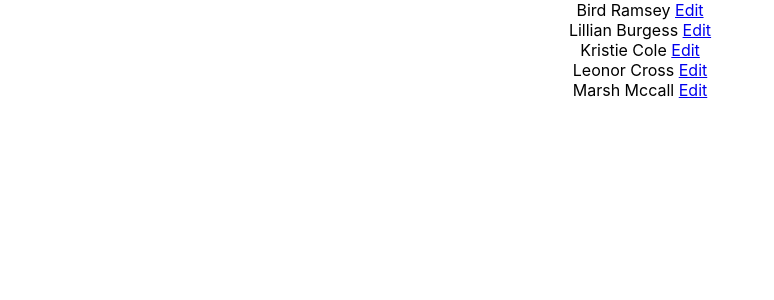
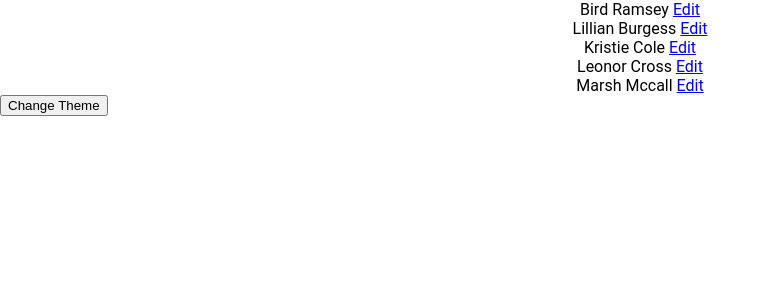
Before and after one commit to SolWika/ForteExercise, a React (Create React App) app: page / in a window 1280 px wide. Shown: the top 300 px of the page, without its empty margins (0-774 px from the left). Built offline with nearby package versions, Linux system fonts and the light colour scheme; data requests are answered from the project's data file.

Commit message:
Add Material UI, Styled Components. Add theme with swicher light or dark theme and add React hook that will check if the user prefers dark mode.

```diff
--- a/package.json
+++ b/package.json
@@ -3,10 +3,13 @@
     "version": "0.1.0",
     "private": true,
     "dependencies": {
+        "@mui/material": "^5.6.3",
+        "@mui/styled-engine-sc": "^5.6.1",
         "react": "^18.0.0",
         "react-dom": "^18.0.0",
         "react-router-dom": "^6.3.0",
-        "react-scripts": "5.0.1"
+        "react-scripts": "5.0.1",
+        "styled-components": "^5.3.5"
     },
     "scripts": {
         "start": "concurrently \"react-scripts start\" \"json-server --watch db.json --port 3001\"",
--- a/src/App.jsx
+++ b/src/App.jsx
@@ -1,16 +1,48 @@
+import { useState, useEffect } from "react";
+import { Routes, Route } from "react-router-dom";
 import "./App.css";
-import EditIntern from "./EditIntern";
-import InternList from "./InternList";
-import { Routes, Route } from "react-router-dom";
+
+import EditIntern from "./components/pages/EditIntern";
+import InternList from "./components/pages/InternList";
+
+import { ThemeProvider } from "styled-components";
+import { GlobalStyles } from "./styles/themes";
+import { lightTheme } from "./styles/lightTheme";
+import { darkTheme } from "./styles/darkTheme";
 
 function App() {
+  const [theme, setTheme] = useState("light");
+  const isDarkTheme = theme === "dark";
+
+  const themeToggler = () => {
+    theme === "light" ? setTheme("dark") : setTheme("light");
+    const updatedTheme = isDarkTheme ? "light" : "dark";
+    setTheme(updatedTheme);
+    localStorage.setItem("theme", updatedTheme);
+  };
+  useEffect(() => {
+    const savedTheme = localStorage.getItem("theme");
+    const prefersDark =
+      window.matchMedia &&
+      window.matchMedia("(prefers-color-scheme: dark)").matches;
+    if (savedTheme && ["dark", "light"].includes(savedTheme)) {
+      setTheme(savedTheme);
+    } else if (prefersDark) {
+      setTheme("dark");
+    }
+  }, []);
   return (
+    <ThemeProvider theme={theme === "light" ? lightTheme : darkTheme}>
+      <GlobalStyles />
+
       <div className="App">
         <Routes>
           <Route path="/interns/:id" exact element={<EditIntern />} />
           <Route path="/" element={<InternList />} />
         </Routes>
       </div>
+      <button onClick={() => themeToggler()}>Change Theme</button>
+    </ThemeProvider>
   );
 }
 
--- a/src/InternList.jsx
+++ /dev/null
@@ -1,24 +0,0 @@
-import React, { useEffect, useState } from 'react';
-import { NavLink } from 'react-router-dom';
-
-const InternList = () => {
-
-    const [interns, setInterns] = useState([]);
-
-    useEffect(() => {
-        const fetchInterns = async () => {
-            const response = await fetch('http://localhost:3001/interns');
-            const interns = await response.json();
-            setInterns(interns);
-        }
-        fetchInterns();
-    }, []);
-
-    return (
-        <div>
-            {interns.map(u => (<div key={u.id}>{u.name} <NavLink to={`/interns/${u.id}`}>Edit</NavLink></div>))}
-        </div>
-    );
-};
-
-export default InternList;
--- /dev/null
+++ b/src/components/pages/InternList.jsx
@@ -0,0 +1,37 @@
+import React, { useEffect, useState } from "react";
+import { NavLink } from "react-router-dom";
+import styled from "styled-components";
+
+const StyledApp = styled.div`
+  color: ${(props) => props.theme.fontColor};
+`;
+
+const InternList = () => {
+  const [interns, setInterns] = useState([]);
+
+  useEffect(() => {
+    const fetchInterns = async () => {
+      const response = await fetch("http://localhost:3001/interns");
+      const interns = await response.json();
+      setInterns(interns);
+    };
+    fetchInterns();
+  }, []);
+
+  return (
+    <>
+      <StyledApp>
+        {" "}
+        <div>
+          {interns.map((u) => (
+            <div key={u.id}>
+              {u.name} <NavLink to={`/interns/${u.id}`}>Edit</NavLink>
+            </div>
+          ))}
+        </div>
+      </StyledApp>
+    </>
+  );
+};
+
+export default InternList;
--- /dev/null
+++ b/src/styles/darkTheme.js
@@ -0,0 +1,4 @@
+export const darkTheme = {
+  body: "#000",
+  fontColor: "#fff",
+};
--- /dev/null
+++ b/src/styles/lightTheme.js
@@ -0,0 +1,4 @@
+export const lightTheme = {
+  body: "#fff",
+  fontColor: "#000",
+};
--- /dev/null
+++ b/src/styles/themes.js
@@ -0,0 +1,9 @@
+import { createGlobalStyle } from "styled-components";
+
+export const GlobalStyles = createGlobalStyle`
+@import url('https://fonts.googleapis.com/css2?family=Roboto&display=swap');
+	body {
+		background-color: ${(props) => props.theme.body};
+        font-family: 'Roboto', sans-serif;
+	}
+`;
```
Also changed, not shown: src/components/Button.js (added), src/components/pages/EditIntern.jsx (renamed from src/EditIntern.jsx), 1 other file (tests, documents, lock files or other folders). Lines whose indentation alone changed are shown as unchanged.
